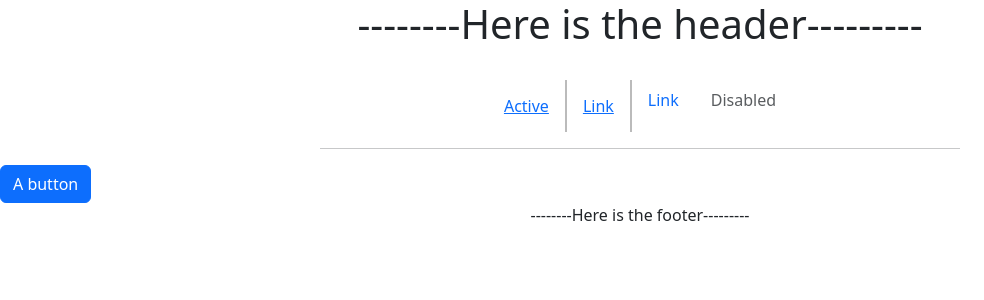
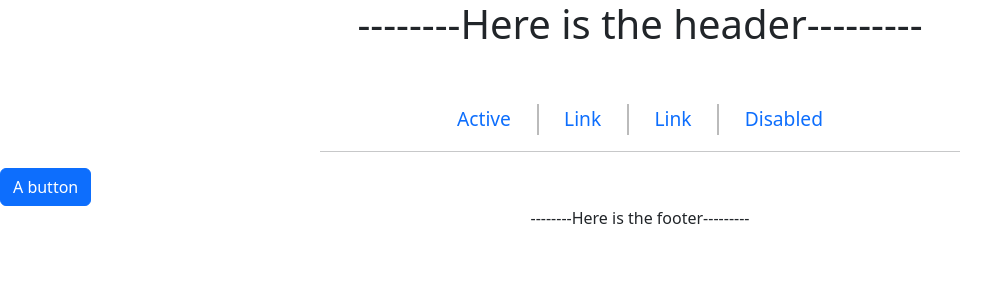
Before and after one commit to lubrozz/lubrozz.github.io, a React (Vite) app in the folder cv_web-page/: page / in a window 1280 px wide. Shown: the top 300 px of the page, without its empty margins (0-984 px from the left). Built offline with nearby package versions, Linux system fonts and the light colour scheme.

Commit message:
additional CSS for Navbar

```diff
--- a/cv_web-page/src/App.css
+++ b/cv_web-page/src/App.css
@@ -7,5 +7,12 @@
 .navbar-links {
   border-right: 2px solid #bbb;
   text-align: center;
-  padding: 14px 16px;
+  padding: 0.1% 2% 0.1% 2%;
+  text-decoration: none;
+  font-size: 120%;
 }
+
+/* this takes the last tag using the above css and applies the rules defined here to it */
+.navbar-links:last-child {
+  border-right: none;
+}
--- a/cv_web-page/src/App.tsx
+++ b/cv_web-page/src/App.tsx
@@ -35,6 +35,7 @@ function App() {
       {alertVisible && (
         <Alert onClose={() => setAlertVisibility(false)}>An Alert </Alert>
       )}
+      <br></br>
       <NavBar></NavBar>
       <Button color="primary" onClick={() => setAlertVisibility(true)}>
         A button
--- a/cv_web-page/src/components/NavBar.tsx
+++ b/cv_web-page/src/components/NavBar.tsx
@@ -13,10 +13,10 @@ const NavBar = () => {
         <a className="navbar-links" href="#">
           Link
         </a>
-        <a className="nav-link" href="#">
+        <a className="navbar-links" href="#">
           Link
         </a>
-        <a className="nav-link disabled" aria-disabled="true">
+        <a className="navbar-links" aria-disabled="true">
           Disabled
         </a>
       </nav>
```
